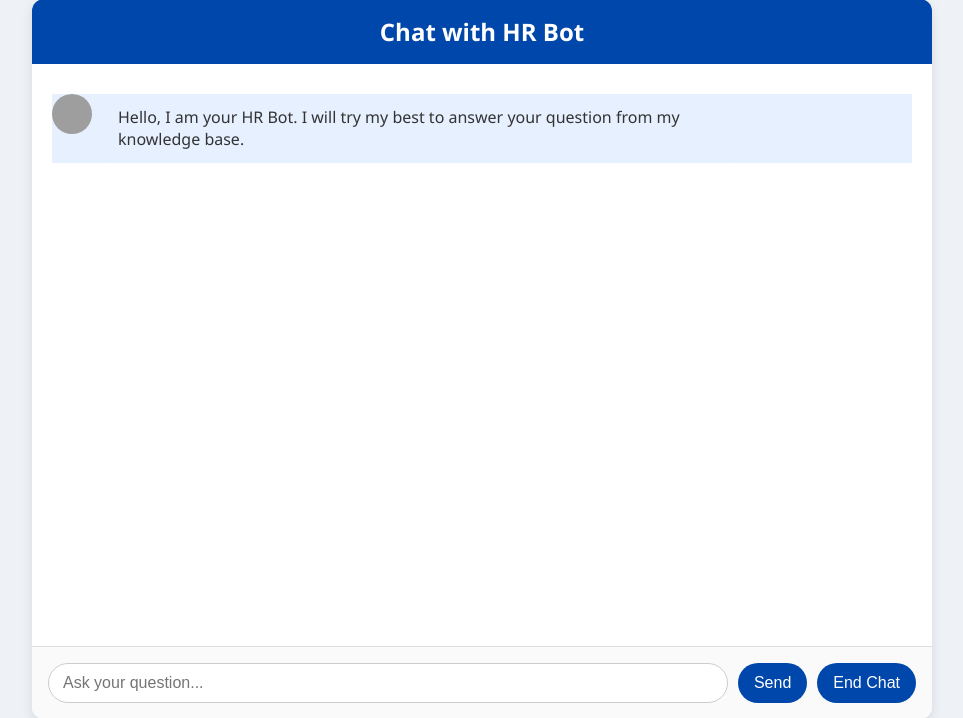
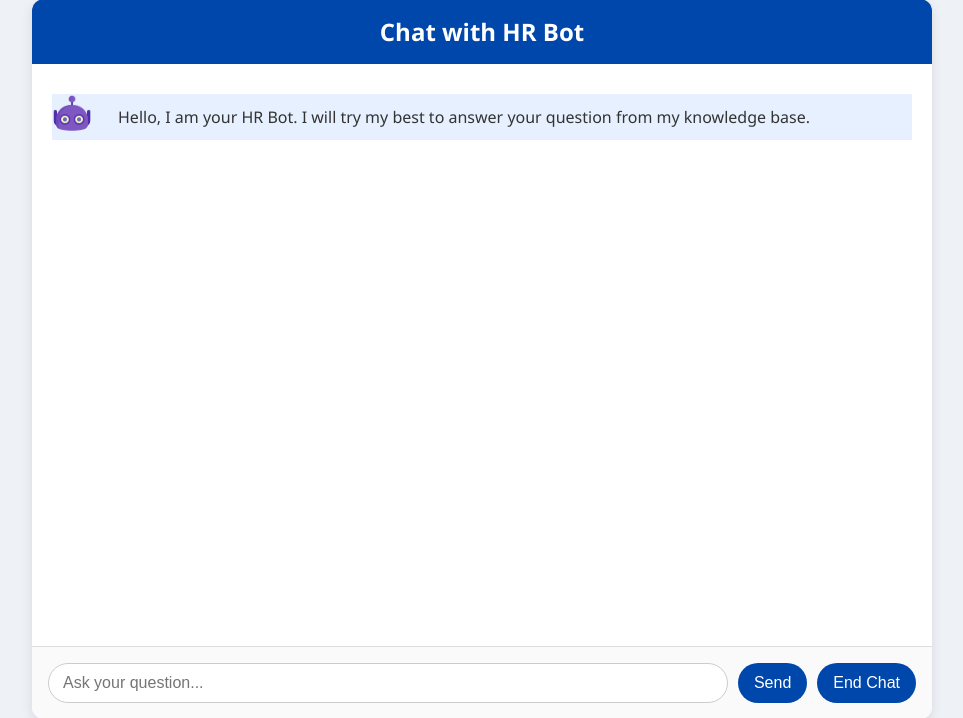
Before and after one commit to AtanuGpt/hr-flask-bot, a Flask app: page / in a window 1280 px wide. Shown: the part 41-759 px from the top of the page, without its empty margins (158-1121 px from the left). Run offline with Flask 3, Linux system fonts and the light colour scheme; grey boxes are pictures that could not be loaded.

Commit message:
Update chat.html

```diff
--- a/templates/chat.html
+++ b/templates/chat.html
@@ -65,7 +65,7 @@
     }
 
     .message {
-      max-width: 70%;
+      max-width: 90%;
       padding: 12px 16px;
       border-radius: 12px;
       line-height: 1.4;
@@ -140,9 +140,9 @@
 
     function createAvatar(sender) {
       if (sender === "AI") {
-        return "https://img.icons8.com/clouds/100/robot.png";
+        return "/static/images/chathr.png";
       } else {
-        return "https://img.icons8.com/color/96/user-male-circle--v1.png";
+        return "/static/images/chatuser.png";
       }
     }
 
```
